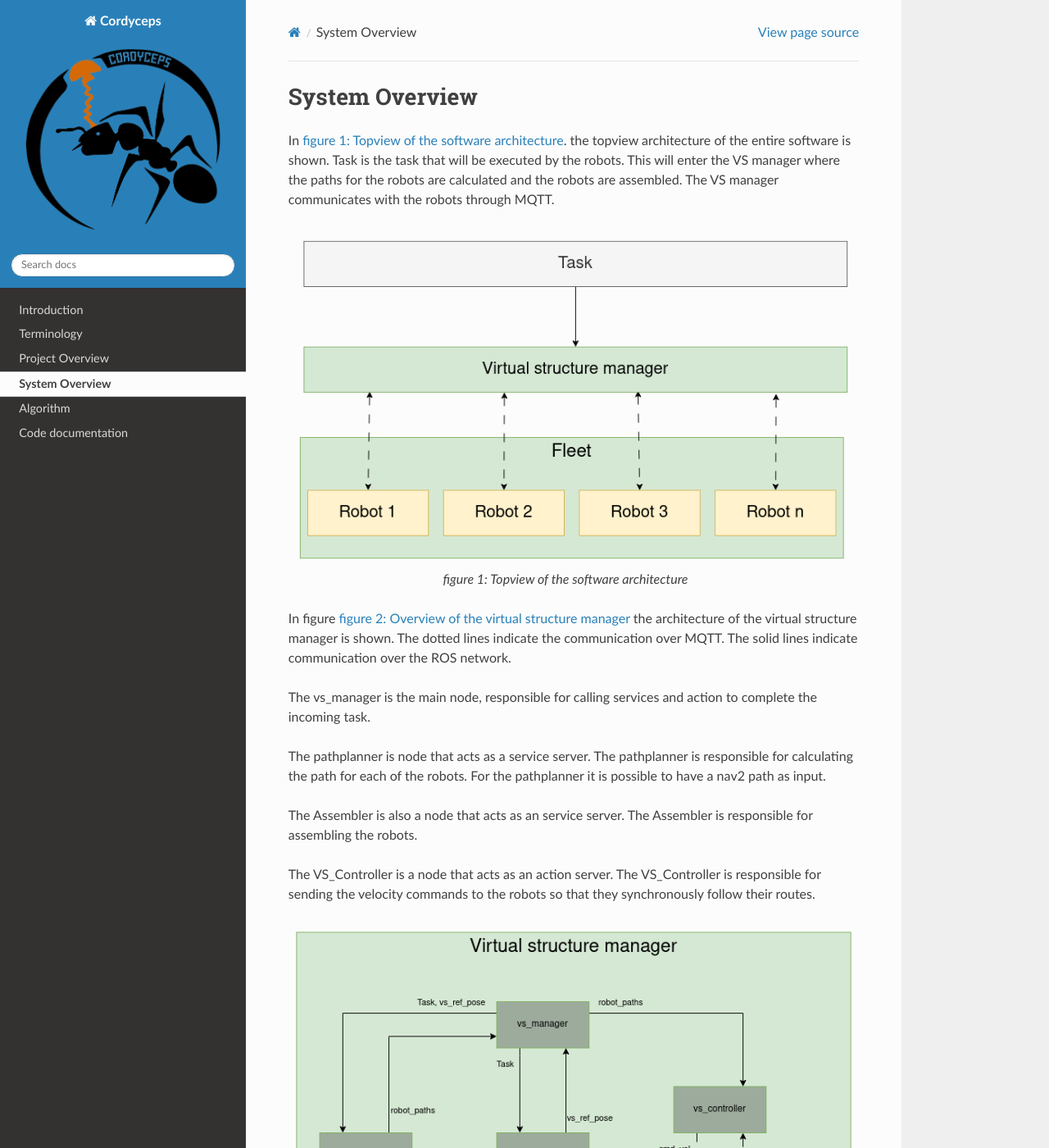
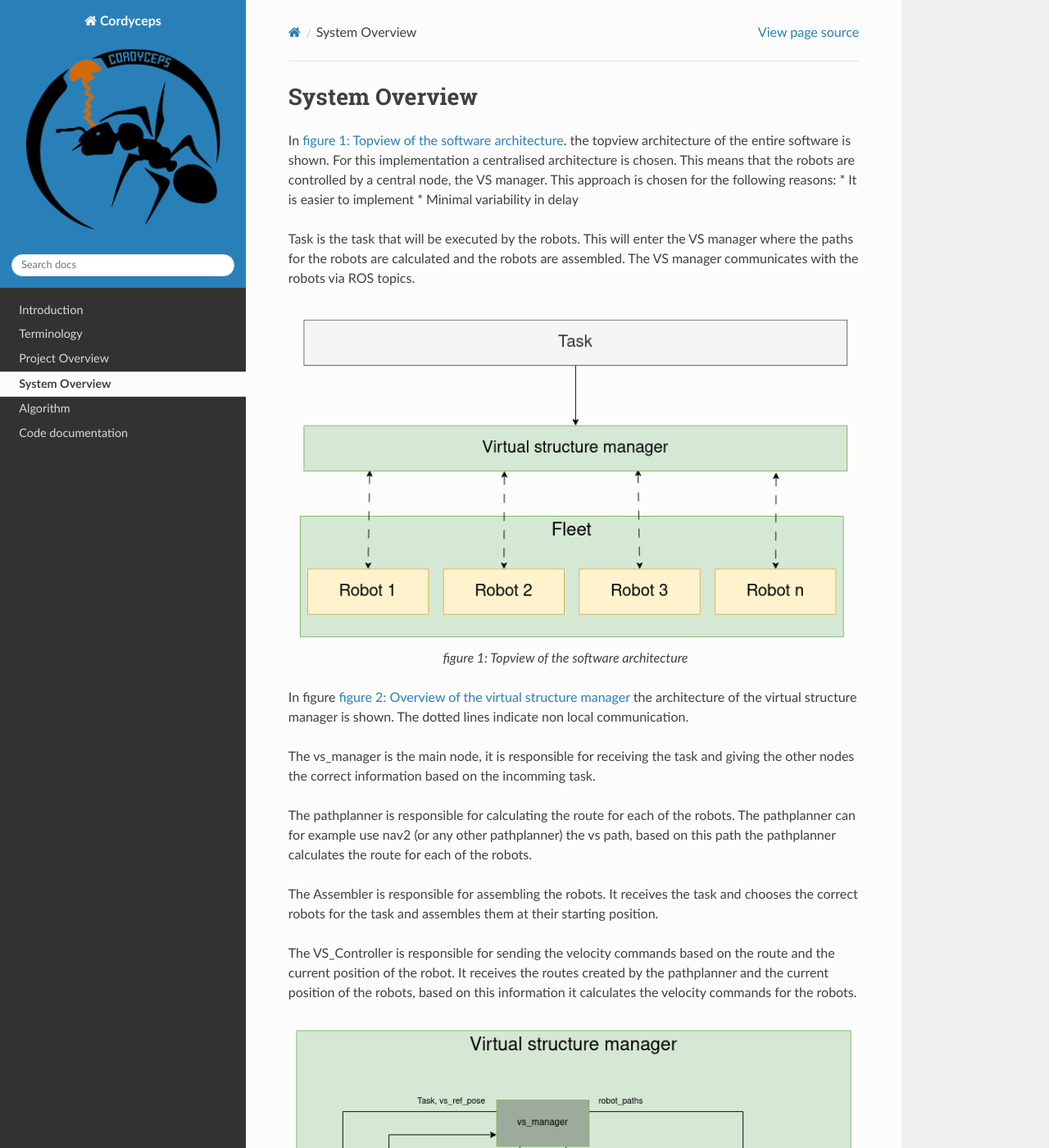
Before and after one commit to TeamSolenopsis/Cordyceps, a Sphinx documentation site: the page built from cordyceps/docs/design.rst, in a window 1280 px wide and 1400 px high. Shown: the whole window at 82% size. Built offline with Sphinx 7.4.7 and the Read the Docs theme 2.0.0, drawn with Linux system fonts in a browser that asks for light colours; some of the changed text lies outside the part shown.

Commit message:
update design doc

```diff
--- a/cordyceps/docs/design.rst
+++ b/cordyceps/docs/design.rst
@@ -2,9 +2,15 @@ System Overview
 ----------------
 
 In :ref:`topview-image-label`. the topview architecture of the entire software is shown.
+For this implementation a centralised architecture is chosen.
+This means that the robots are controlled by a central node, the VS manager.
+This approach is chosen for the following reasons:
+* It is easier to implement
+* Minimal variability in delay
+
 Task is the task that will be executed by the robots.
 This will enter the VS manager where the paths for the robots are calculated and the robots are assembled.
-The VS manager communicates with the robots through MQTT.
+The VS manager communicates with the robots via ROS topics.
 
 .. figure:: images/TopOverview.png
    :name: topview-image-label
@@ -13,24 +19,21 @@ The VS manager communicates with the robots through MQTT.
    figure 1: Topview of the software architecture
 
 In figure :ref:`overviewmanager-image-label` the architecture of the virtual structure manager is shown.
-The dotted lines indicate the communication over MQTT. The solid lines indicate communication over the ROS network.
+The dotted lines indicate non local communication.
 
-The vs_manager is the main node, responsible for calling services and action to complete the incoming task.
+The vs_manager is the main node, it is responsible for receiving the task and giving the other nodes the correct information based on the incomming task.
 
-The pathplanner is node that acts as a service server. The pathplanner is responsible for calculating the path for each of the robots.
-For the pathplanner it is possible to have a nav2 path as input.
+The pathplanner is responsible for calculating the route for each of the robots.
+The pathplanner can for example use nav2 (or any other pathplanner) the vs path, based on this path the pathplanner calculates the route for each of the robots.
 
-The Assembler is also a node that acts as an service server. The Assembler is responsible for assembling the robots.
+The Assembler is responsible for assembling the robots.
+It receives the task and chooses the correct robots for the task and assembles them at their starting position.
 
-The VS_Controller is a node that acts as an action server.
-The VS_Controller is responsible for sending the velocity commands to the robots so that they synchronously follow their routes.
+The VS_Controller is responsible for sending the velocity commands based on the route and the current position of the robot.
+It receives the routes created by the pathplanner and the current position of the robots, based on this information it calculates the velocity commands for the robots.
 
 .. figure:: images/overviewVSManager.png
    :name: overviewManager-image-label
    :align: center
 
    figure 2: Overview of the virtual structure manager
-
-The Robots and the VS manager both use ROS2 internally. For communication between the robots and the VS manager MQTT is used.
-MQTT is used because it is a lightweight protocol that is easy to use and during testing it was found that it is more reliable than ROS2 communication over the network.
-The robots are running a MQTT to ROS bridge. This bridge is responsible for turning the ROS messages into MQTT messages and the otherway around.
```
Also changed, not shown: cordyceps/docs/algorithm.rst (+7 -0 lines).
